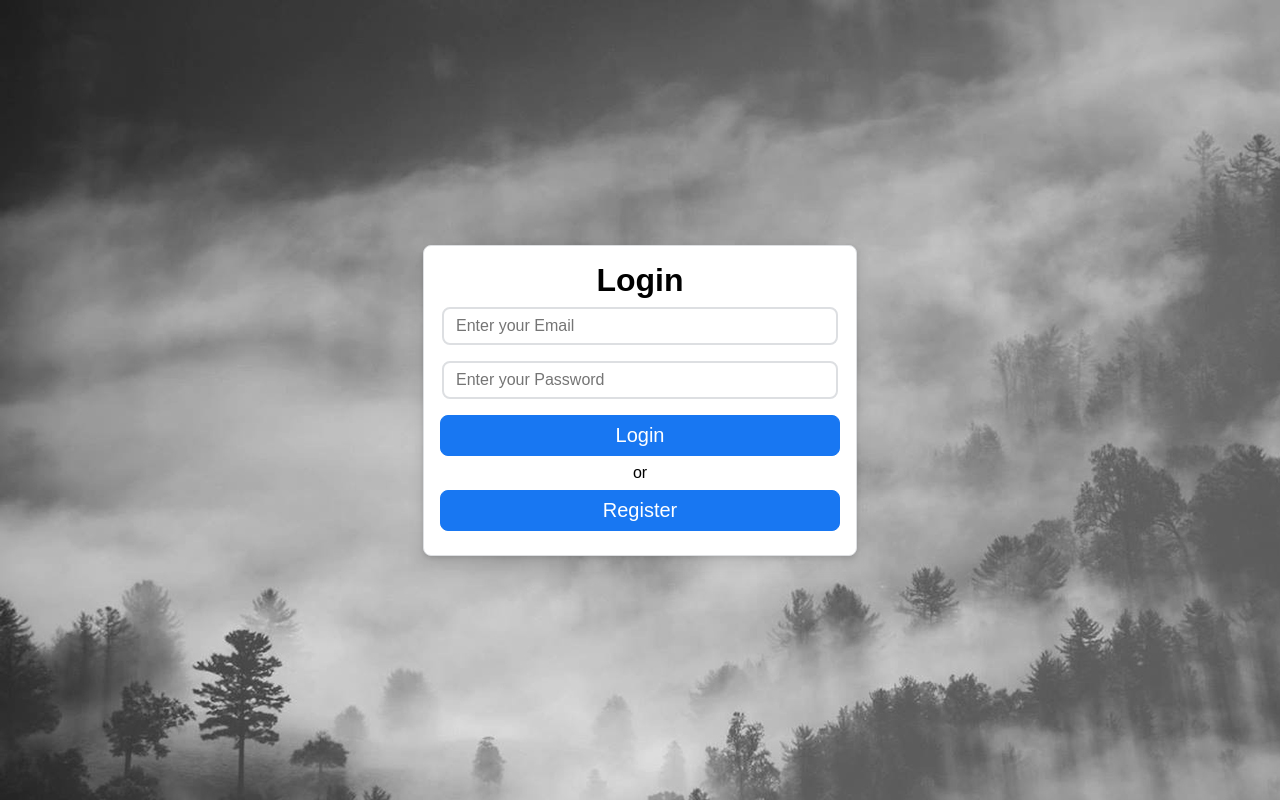
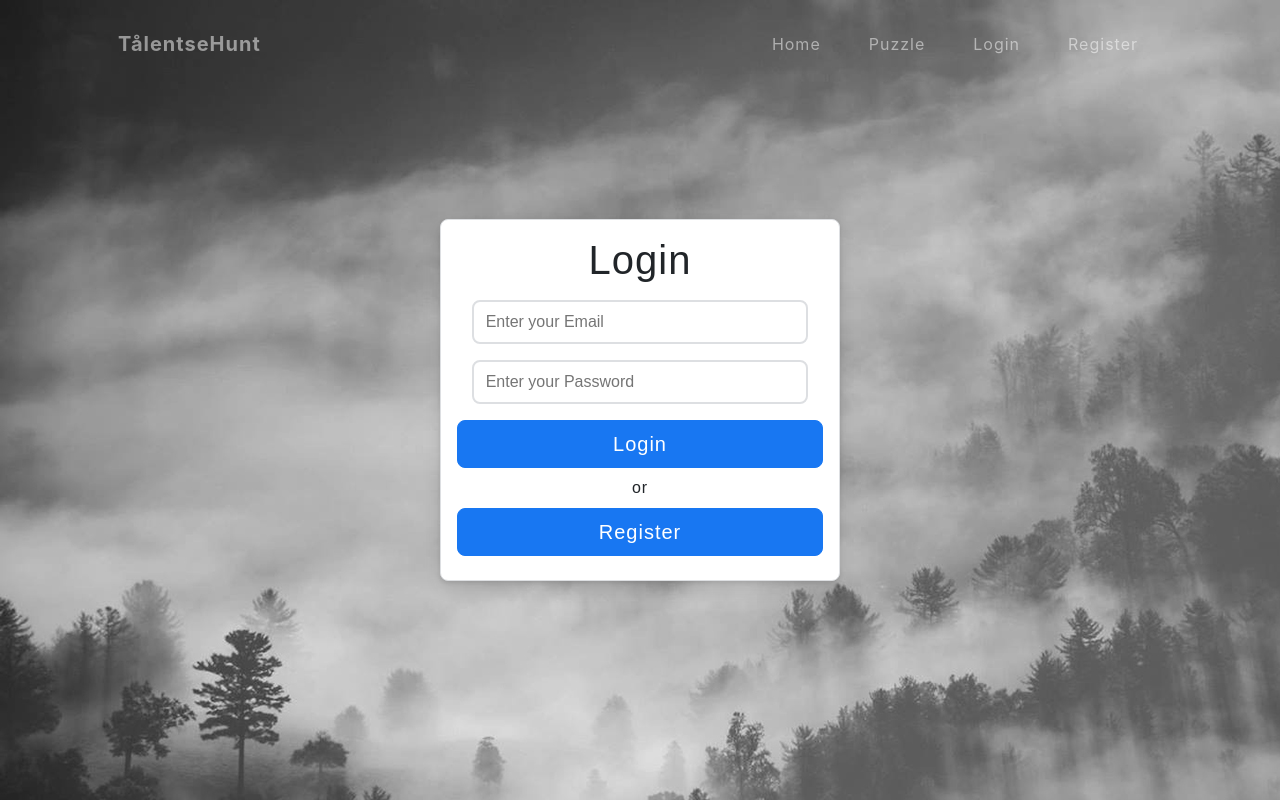
Before and after one commit to akarshk02/puzzle-application, a plain HTML site: page login.html in a window 1280 px wide. Drawn offline with Linux system fonts and the light colour scheme.

Commit message:
Second Commit

```diff
--- a/login.html
+++ b/login.html
@@ -6,8 +6,26 @@
     <meta name="viewport" content="width=device-width, initial-scale=1.0">
     <title>Document</title>
     <link rel="stylesheet" href="/css/login.css">
+    <link rel="stylesheet" href="/css/styles.css">
 </head>
 <body>
+    <nav class="navbar navbar-expand-lg navbar-light fixed-top" id="mainNav">
+        <div class="container px-4 px-lg-5">
+            <a class="navbar-brand" href="#page-top">TålentseHunt</a>
+            <button class="navbar-toggler navbar-toggler-right" type="button" data-bs-toggle="collapse" data-bs-target="#navbarResponsive" aria-controls="navbarResponsive" aria-expanded="false" aria-label="Toggle navigation">
+                Menu
+                <i class="fas fa-bars"></i>
+            </button>
+            <div class="collapse navbar-collapse" id="navbarResponsive">
+                <ul class="navbar-nav ms-auto">
+                    <li class="nav-item"><a class="nav-link" href="#page-top">Home</a></li>
+                    <li class="nav-item"><a class="nav-link" href="#about">Puzzle</a></li>
+                    <li class="nav-item"><a class="nav-link" href="login.html">Login</a></li>
+                    <li class="nav-item"><a class="nav-link" href="register.html">Register</a></li>
+                </ul>
+            </div>
+        </div>
+    </nav>
    <div class="main">
     <div class="login">
         <h1>Login</h1>
```
Also changed, not shown: register.html (+18 -0 lines).
